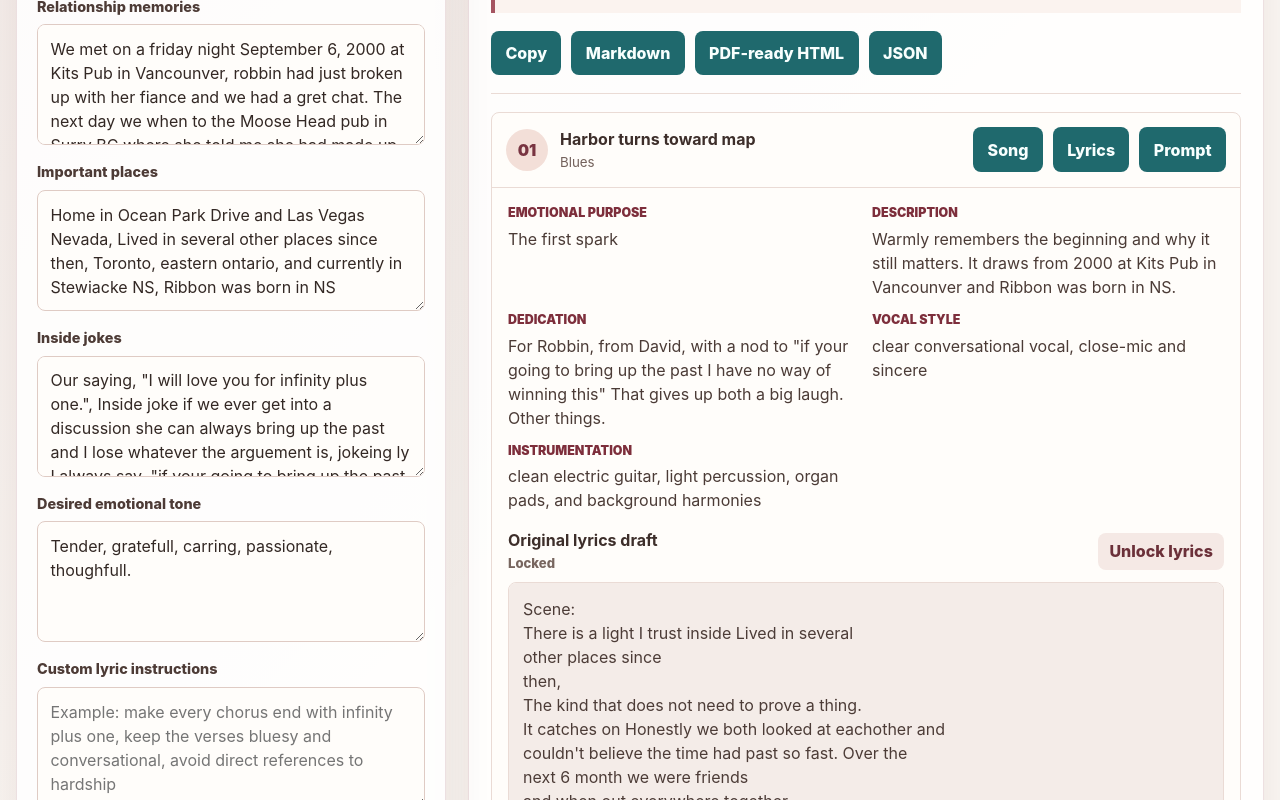
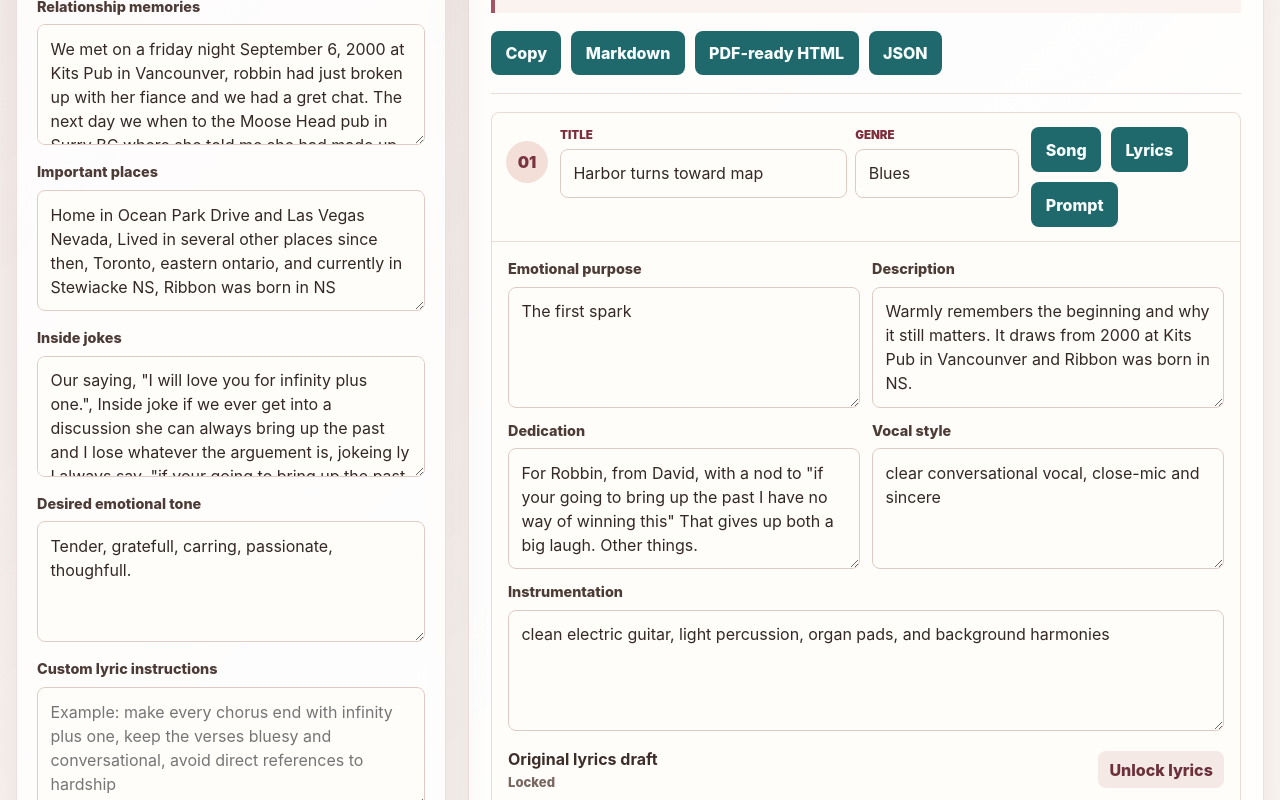
Before and after one commit to dpwebb/DWAnniversaryalbum, a React (Vite) app: page / in a window 1280 px wide. Shown: the part 700-1500 px from the top of the page. Built offline with nearby package versions, Linux system fonts and the light colour scheme.

Commit message:
Make track metadata editable

```diff
--- a/src/App.tsx
+++ b/src/App.tsx
@@ -47,6 +47,16 @@ const samplePlaces = 'home, the beach, our favorite restaurant';
 const sampleJokes = 'the parking lot debate, our secret phrase, the wrong-turn adventure';
 const bundledDraft = albumDraft as DraftState;
 type DraftPayload = Partial<DraftState> & { inputs: Partial<AlbumInputs> };
+type EditableTrackTextKey =
+  | 'title'
+  | 'genreStyle'
+  | 'emotionalPurpose'
+  | 'shortDescription'
+  | 'dedicationNote'
+  | 'vocalStyle'
+  | 'instrumentation'
+  | 'lyrics'
+  | 'musicPrompt';
 type SunoSectionReplacementInput = {
   sourceTaskId: string;
   sourceAudioId: string;
@@ -238,7 +248,7 @@ export default function App() {
     );
   }
 
-  function updateTrackText(trackId: number, key: 'lyrics' | 'musicPrompt', value: string) {
+  function updateTrackText(trackId: number, key: EditableTrackTextKey, value: string) {
     setAlbum((current) => {
       if (!current) return current;
       return {
@@ -1107,7 +1117,7 @@ function TrackCard({
 }: {
   track: SongPlan;
   onAction: (trackId: number, action: 'song' | 'lyrics' | 'prompt') => void;
-  onEdit: (trackId: number, key: 'lyrics' | 'musicPrompt', value: string) => void;
+  onEdit: (trackId: number, key: EditableTrackTextKey, value: string) => void;
   onLyricsLockChange: (trackId: number, lyricsLocked: boolean) => void;
 }) {
   const [open, setOpen] = useState(track.id === 1);
@@ -1115,13 +1125,27 @@ function TrackCard({
   return (
     <article className="track-card">
       <header className="track-header">
-        <button type="button" className="track-toggle" onClick={() => setOpen((current) => !current)}>
-          <span className="track-number">{String(track.id).padStart(2, '0')}</span>
-          <span>
-            <strong>{track.title}</strong>
-            <small>{track.genreStyle}</small>
-          </span>
-        </button>
+        <div className="track-title-area">
+          <button
+            type="button"
+            className="track-toggle"
+            aria-expanded={open}
+            aria-label={`${open ? 'Collapse' : 'Expand'} track ${track.id}`}
+            onClick={() => setOpen((current) => !current)}
+          >
+            <span className="track-number">{String(track.id).padStart(2, '0')}</span>
+          </button>
+          <div className="track-header-fields">
+            <label className="inline-field">
+              <span>Title</span>
+              <input value={track.title} onChange={(event) => onEdit(track.id, 'title', event.target.value)} />
+            </label>
+            <label className="inline-field">
+              <span>Genre</span>
+              <input value={track.genreStyle} onChange={(event) => onEdit(track.id, 'genreStyle', event.target.value)} />
+            </label>
+          </div>
+        </div>
         <div className="track-actions">
           <button type="button" onClick={() => onAction(track.id, 'song')}>
             Song
@@ -1136,28 +1160,38 @@ function TrackCard({
       </header>
       {open ? (
         <div className="track-body">
-          <dl>
-            <div>
-              <dt>Emotional purpose</dt>
-              <dd>{track.emotionalPurpose}</dd>
-            </div>
-            <div>
-              <dt>Description</dt>
-              <dd>{track.shortDescription}</dd>
-            </div>
-            <div>
-              <dt>Dedication</dt>
-              <dd>{track.dedicationNote}</dd>
-            </div>
-            <div>
-              <dt>Vocal style</dt>
-              <dd>{track.vocalStyle}</dd>
-            </div>
-            <div>
-              <dt>Instrumentation</dt>
-              <dd>{track.instrumentation}</dd>
-            </div>
-          </dl>
+          <div className="metadata-grid">
+            <TextArea
+              label="Emotional purpose"
+              value={track.emotionalPurpose}
+              placeholder="What this track should express"
+              onChange={(value) => onEdit(track.id, 'emotionalPurpose', value)}
+            />
+            <TextArea
+              label="Description"
+              value={track.shortDescription}
+              placeholder="Track description"
+              onChange={(value) => onEdit(track.id, 'shortDescription', value)}
+            />
+            <TextArea
+              label="Dedication"
+              value={track.dedicationNote}
+              placeholder="Dedication note"
+              onChange={(value) => onEdit(track.id, 'dedicationNote', value)}
+            />
+            <TextArea
+              label="Vocal style"
+              value={track.vocalStyle}
+              placeholder="Vocal style"
+              onChange={(value) => onEdit(track.id, 'vocalStyle', value)}
+            />
+            <TextArea
+              label="Instrumentation"
+              value={track.instrumentation}
+              placeholder="Instrumentation"
+              onChange={(value) => onEdit(track.id, 'instrumentation', value)}
+            />
+          </div>
           <section>
             <div className="section-heading">
               <div>
--- a/src/styles.css
+++ b/src/styles.css
@@ -308,15 +308,21 @@ textarea:focus {
   padding: 14px;
 }
 
+.track-title-area {
+  align-items: center;
+  display: grid;
+  gap: 12px;
+  grid-template-columns: auto minmax(0, 1fr);
+  min-width: min(100%, 440px);
+}
+
 .track-toggle {
   align-items: center;
   background: transparent;
   color: #3d2e2a;
-  display: flex;
-  flex: 1;
-  gap: 12px;
-  justify-content: flex-start;
-  min-width: 220px;
+  display: inline-flex;
+  justify-content: center;
+  min-width: 42px;
   padding: 0;
   text-align: left;
 }
@@ -334,14 +340,26 @@ textarea:focus {
   width: 42px;
 }
 
-.track-toggle strong,
-.track-toggle small {
-  display: block;
+.track-header-fields {
+  display: grid;
+  gap: 8px;
+  grid-template-columns: minmax(180px, 1.4fr) minmax(120px, 0.8fr);
 }
 
-.track-toggle small {
-  color: #73615b;
-  margin-top: 2px;
+.inline-field {
+  display: grid;
+  gap: 4px;
+}
+
+.inline-field span {
+  color: #7d2e3b;
+  font-size: 0.72rem;
+  font-weight: 900;
+  text-transform: uppercase;
+}
+
+.inline-field input {
+  min-height: 42px;
 }
 
 .track-body {
@@ -351,23 +369,18 @@ textarea:focus {
   padding: 16px;
 }
 
-dl {
+.metadata-grid {
   display: grid;
   gap: 12px;
   grid-template-columns: repeat(2, minmax(0, 1fr));
-  margin: 0;
 }
 
-dt {
-  color: #7d2e3b;
-  font-size: 0.78rem;
-  font-weight: 900;
-  text-transform: uppercase;
+.metadata-grid .field:last-child {
+  grid-column: 1 / -1;
 }
 
-dd {
-  color: #4b3b36;
-  margin: 4px 0 0;
+.metadata-grid textarea {
+  min-height: 82px;
 }
 
 .track-body h3 {
@@ -581,7 +594,8 @@ pre,
   .hero-panel,
   .field-grid.two,
   .field-grid.three,
-  dl {
+  .metadata-grid,
+  .track-header-fields {
     grid-template-columns: 1fr;
   }
 
@@ -590,6 +604,11 @@ pre,
   .track-header,
   .section-heading {
     display: grid;
+  }
+
+  .track-title-area {
+    grid-template-columns: auto minmax(0, 1fr);
+    min-width: 0;
   }
 
   .album-panel,
```
